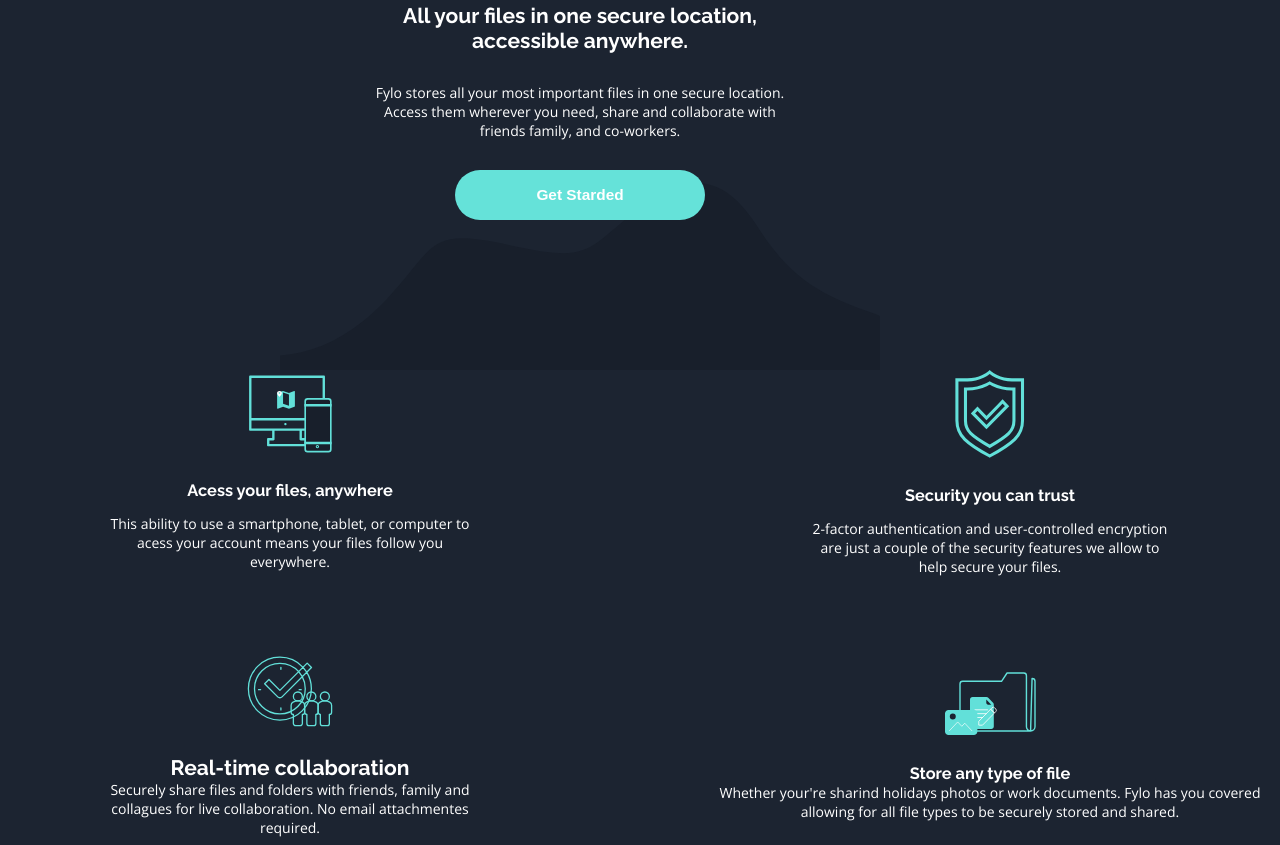
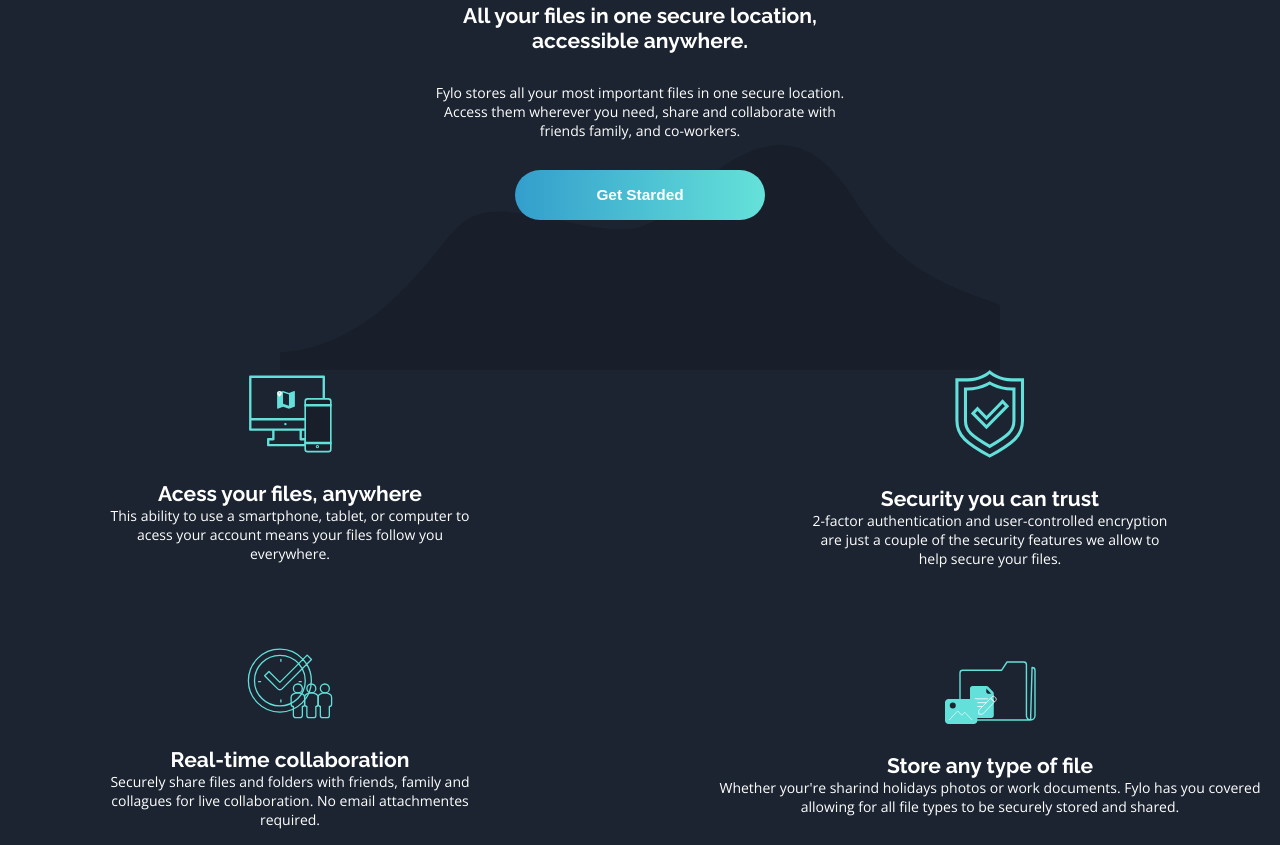
Before and after one commit to pauloprata10/quest-html-e-css-avancado-fylo, a plain HTML site: page index.html in a window 1280 px wide. Shown: the part 695-1540 px from the top of the page. Drawn offline with nearby package versions, Linux system fonts and the light colour scheme.

Commit message:
adicionando correções

```diff
--- a/index.html
+++ b/index.html
@@ -1,5 +1,5 @@
 <!DOCTYPE html>
-<html lang="en">
+<html lang="pt-br">
   <head>
     <meta charset="UTF-8" />
     <meta name="viewport" content="width=device-width, initial-scale=1.0" />
@@ -75,7 +75,7 @@
             alt="acesse de qualquer lugar"
           />
           <div class="informacao">
-            <h3>Acess your files, anywhere</h3>
+            <h2>Acess your files, anywhere</h2>
             <p>
               This ability to use a smartphone, tablet, or computer to acess
               your account means your files follow you everywhere.
@@ -85,7 +85,7 @@
         <div class="service">
           <img src="images/icon-security.svg" alt="segurança" />
           <div class="informacao">
-            <h3>Security you can trust</h3>
+            <h2>Security you can trust</h2>
             <p>
               2-factor authentication and user-controlled encryption are just a
               couple of the security features we allow to help secure your
@@ -108,7 +108,7 @@
         <div class="service">
           <img src="images/icon-any-file.svg" alt="arquivos" />
           <div class="information">
-            <h3>Store any type of file</h3>
+            <h2>Store any type of file</h2>
             <p>
               Whether your're sharind holidays photos or work documents. Fylo
               has you covered allowing for all file types to be securely stored
--- a/src/css/reset.css
+++ b/src/css/reset.css
@@ -7,7 +7,7 @@
 }
 
 a {
-  color: black;
+  color: white;
   text-decoration: none;
 }
 
--- a/src/css/responsive.css
+++ b/src/css/responsive.css
@@ -1,3 +1,10 @@
+@media (max-width: 1440px) {
+  main {
+    max-width: 100%;
+    margin: 0 auto;
+  }
+}
+
 @media (max-width: 1200px) {
   .container-footer {
   column-gap: 100px;
--- a/src/css/style.css
+++ b/src/css/style.css
@@ -49,7 +49,7 @@ h1, h2, h3, h4 {
 }
 
 .btn {
-  background-color: var(--cyan);
+  background-image: linear-gradient(to left, hsl(176, 68%, 64%), hsl(198, 60%, 50%));
   color: var(--white);
   font-weight: 700;
   font-size: 1.1rem;
@@ -93,7 +93,7 @@ h1, h2, h3, h4 {
   align-items: center;
   gap: 30px;
   text-align: center;
-  max-width: 600px;
+  max-width: 100%;
 }
 
 .painel .texto {
```
